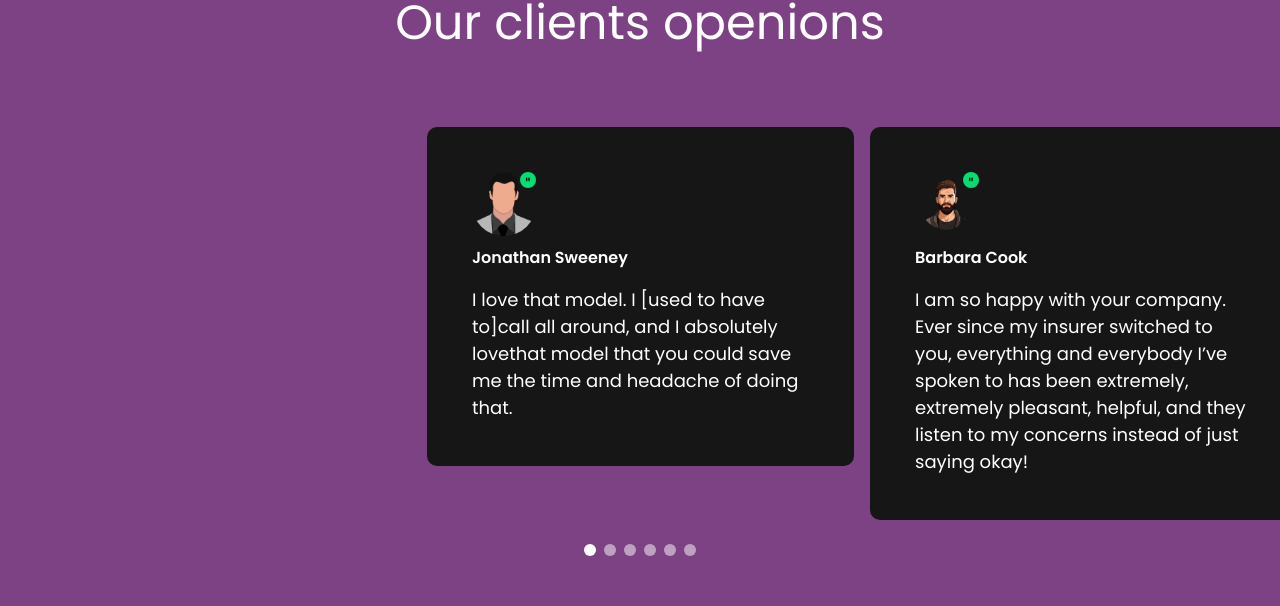
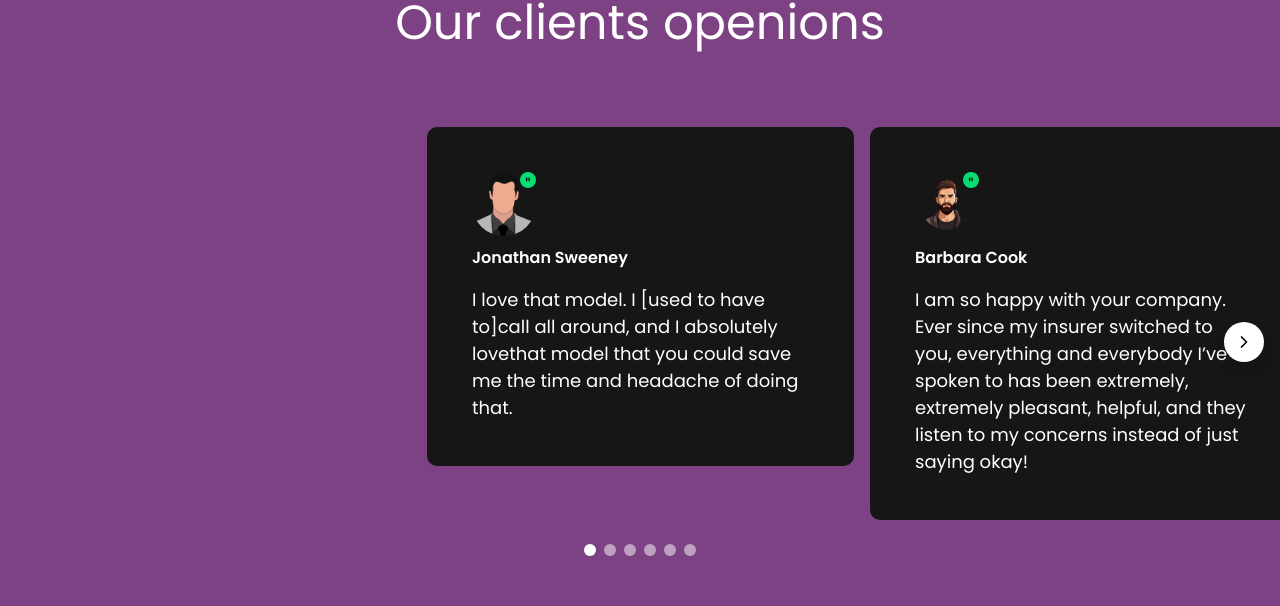
Before and after one commit to Mhamad-Raad/Naas-Project, a Next.js app: page / in a window 1280 px wide. Shown: the part 6380-6986 px from the top of the page. Built offline with nearby package versions, Linux system fonts and the light colour scheme.

Commit message:
add button for slider

```diff
--- a/src/Components/UI/QuotesList.js
+++ b/src/Components/UI/QuotesList.js
@@ -1,4 +1,6 @@
 import { useState, useRef, useEffect } from 'react';
+import { ChevronRight, ChevronLeft } from 'lucide-react';
+
 import ClientCard from './QuoteCard';
 
 import P1 from '@/assets/Clients/P1.png';
@@ -67,7 +69,26 @@ const QuotesList = () => {
   }, [currentIndex]);
 
   return (
-    <div className='flex flex-col items-center w-full'>
+    <div className='flex flex-col items-center w-full relative'>
+      {currentIndex > 0 && (
+        <button
+          onClick={() => setCurrentIndex((prev) => Math.max(prev - 1, 0))}
+          className='absolute left-4 top-1/2 -translate-y-1/2 z-10 bg-white text-black rounded-full w-10 h-10 flex items-center justify-center shadow-lg'
+        >
+          <ChevronLeft className='w-5 h-5' />
+        </button>
+      )}
+
+      {currentIndex < clients.length - 1 && (
+        <button
+          onClick={() =>
+            setCurrentIndex((prev) => Math.min(prev + 1, clients.length - 1))
+          }
+          className='absolute right-4 top-1/2 -translate-y-1/2 z-10 bg-white text-black rounded-full w-10 h-10 flex items-center justify-center shadow-lg'
+        >
+          <ChevronRight className='w-5 h-5' />
+        </button>
+      )}
       <div
         ref={containerRef}
         className='flex overflow-x-hidden snap-x snap-mandatory px-6 gap-4 w-full max-w-screen-xl scroll-smooth'
```
